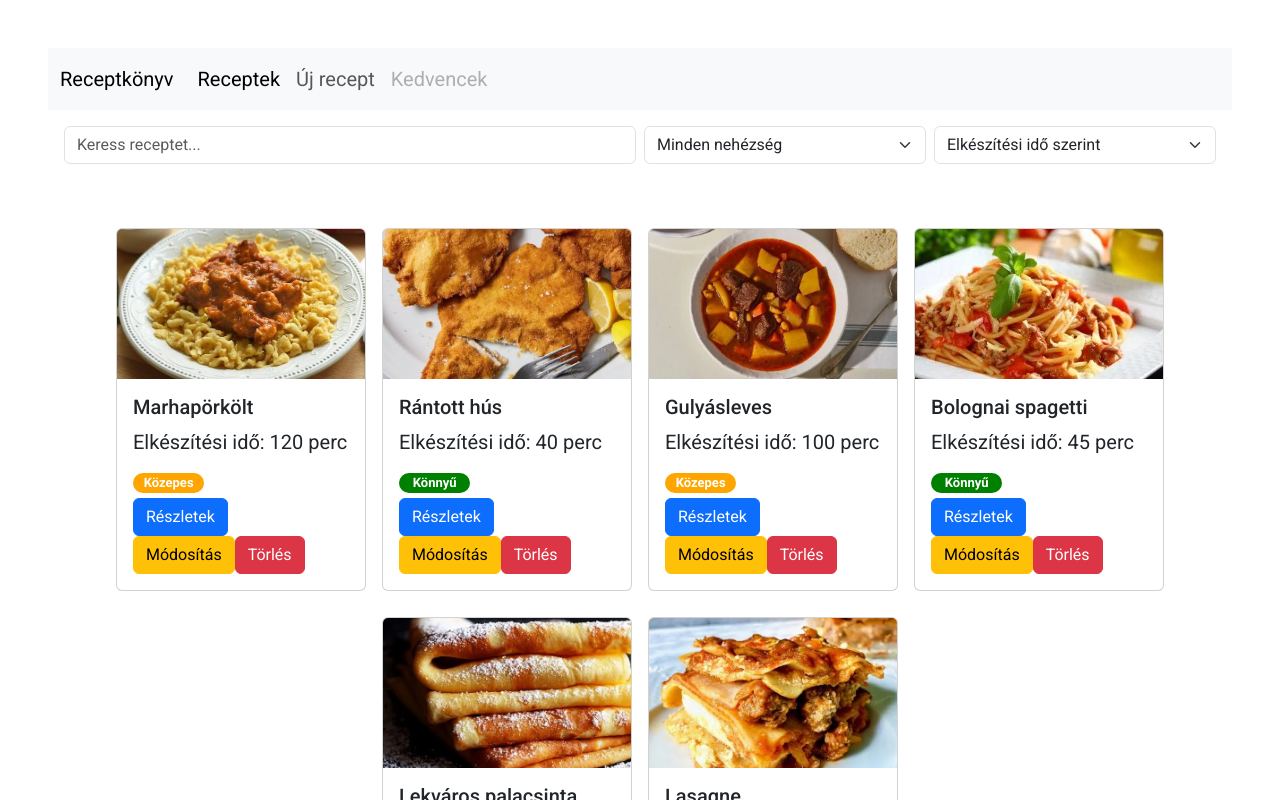
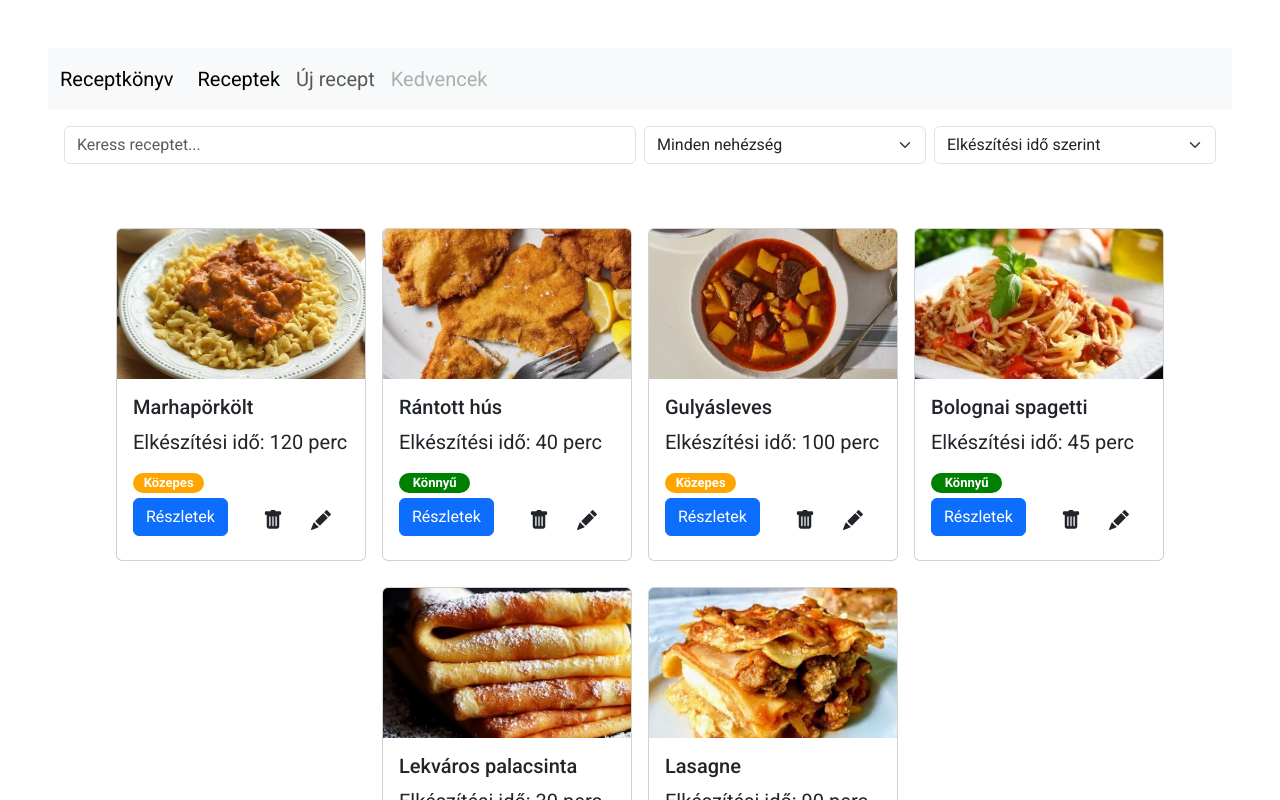
Before and after one commit to RealLorma/receptek, a Vue app: page / in a window 1280 px wide. Shown: the top 800 px of the page. Built offline with nearby package versions, Linux system fonts and the light colour scheme.

Commit message:
Ikonok és azoknak a dizájnjának az implementálása.

```diff
--- a/index.html
+++ b/index.html
@@ -8,6 +8,7 @@
   <title>receptek</title>
   <link href="https://cdn.jsdelivr.net/npm/bootstrap@5.3.8/dist/css/bootstrap.min.css" rel="stylesheet"
     integrity="sha384-sRIl4kxILFvY47J16cr9ZwB07vP4J8+LH7qKQnuqkuIAvNWLzeN8tE5YBujZqJLB" crossorigin="anonymous">
+    <link rel="stylesheet" href="https://cdn.jsdelivr.net/npm/bootstrap-icons@1.13.1/font/bootstrap-icons.css" integrity="sha384-Bk5cbLkZQ5raZ0+H2/+VbfYx3WpvxvQK4zqXZr7sYODuaX7bKXoSOnipQxkaS8sv" crossorigin="anonymous">
 </head>
 
 <body class="p-5">
--- a/package.json
+++ b/package.json
@@ -9,6 +9,7 @@
     "preview": "vite preview"
   },
   "dependencies": {
+    "bootstrap-icons": "^1.13.2",
     "express": "^5.3.0",
     "vue": "^3.5.44"
   },
--- a/src/components/Hozzaadas.vue
+++ b/src/components/Hozzaadas.vue
@@ -49,10 +49,10 @@ const hozzadas = () => {
             <label class="form-label">Add meg a recept elkészítési idejét:</label>
             <input type="text" class="form-control" v-model="elkeszitesiIdo">
         </div>
-
         <div class="mb-3">
             <p><button type="button" class="btn btn-success" @click="hozzadas">Hozzáad</button></p>
         </div>
+
     </div>
 </template>
 
--- a/src/components/ReceptLista.vue
+++ b/src/components/ReceptLista.vue
@@ -45,13 +45,10 @@ const checkLeiras = (index) => {
                             Részletek
                         </button>
                         <p id="leirasGomb" class="d-none">{{ recept.getLeiras() }}</p>
-                        <div class="">
-                            <button type="button" @click="modositas(index)" class="btn btn-warning">
-                                Módosítás
-                            </button>
-                            <button type="button" @click="torles(index)" class="btn btn-danger">
-                                Törlés
-                            </button>
+
+                        <div class="opciok">
+                            <i class="bi bi-pencil-fill" type="button" @click="modositas(index)"></i>
+                            <i class="bi bi-trash-fill" type="button" @click="torles(index)"></i>
                         </div>
                     </div>
                 </div>
@@ -62,6 +59,24 @@ const checkLeiras = (index) => {
 </template>
 
 <style scoped>
+.bi{
+    margin-left: 10px;
+    margin-right: 10px;
+}
+
+.opciok, .bi {
+    padding: 4px;
+    float: right;
+}
+
+.bi-pencil-fill:hover{
+    color: #eea507dd;
+}
+
+.bi-trash-fill:hover{
+    color: #d41616;
+}
+
 .card {
     width: 250px;
     margin-bottom: 10px;
```
Also changed, not shown: 1 other file (tests, documents, lock files or other folders).
